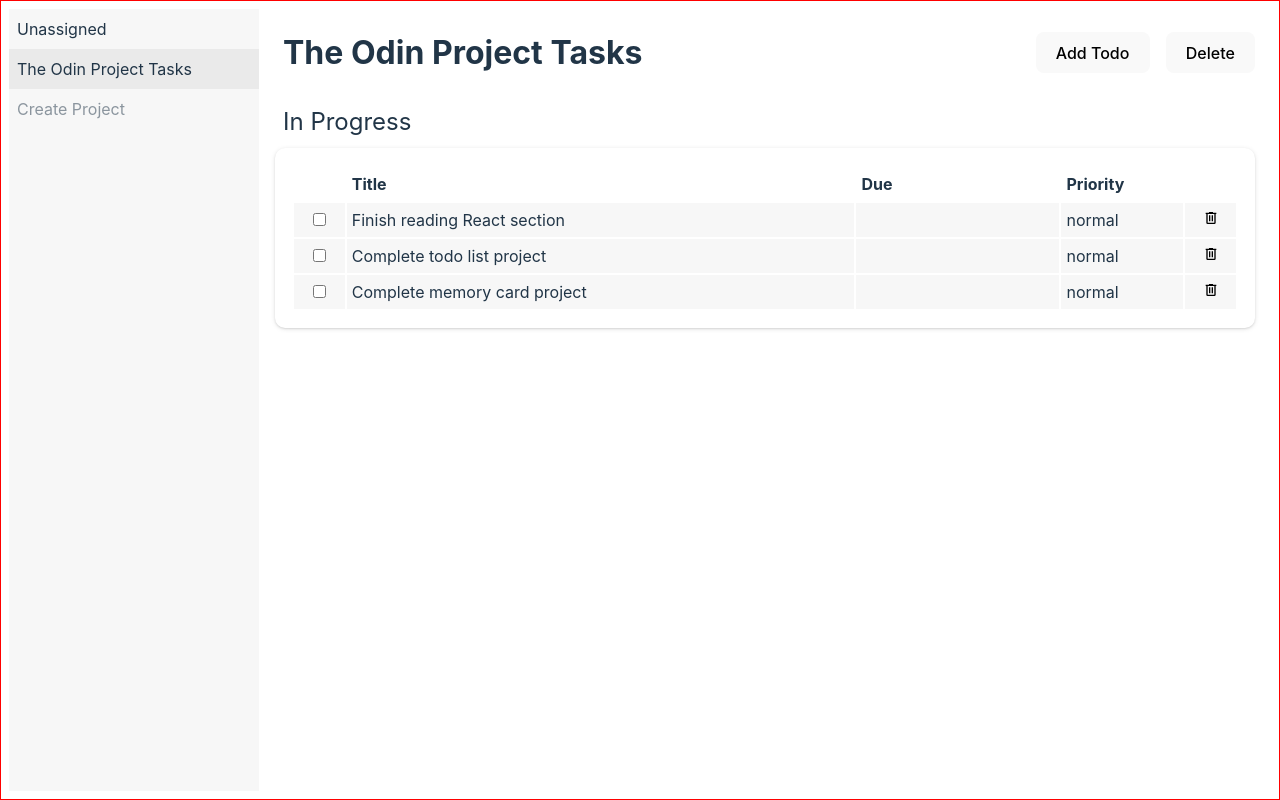
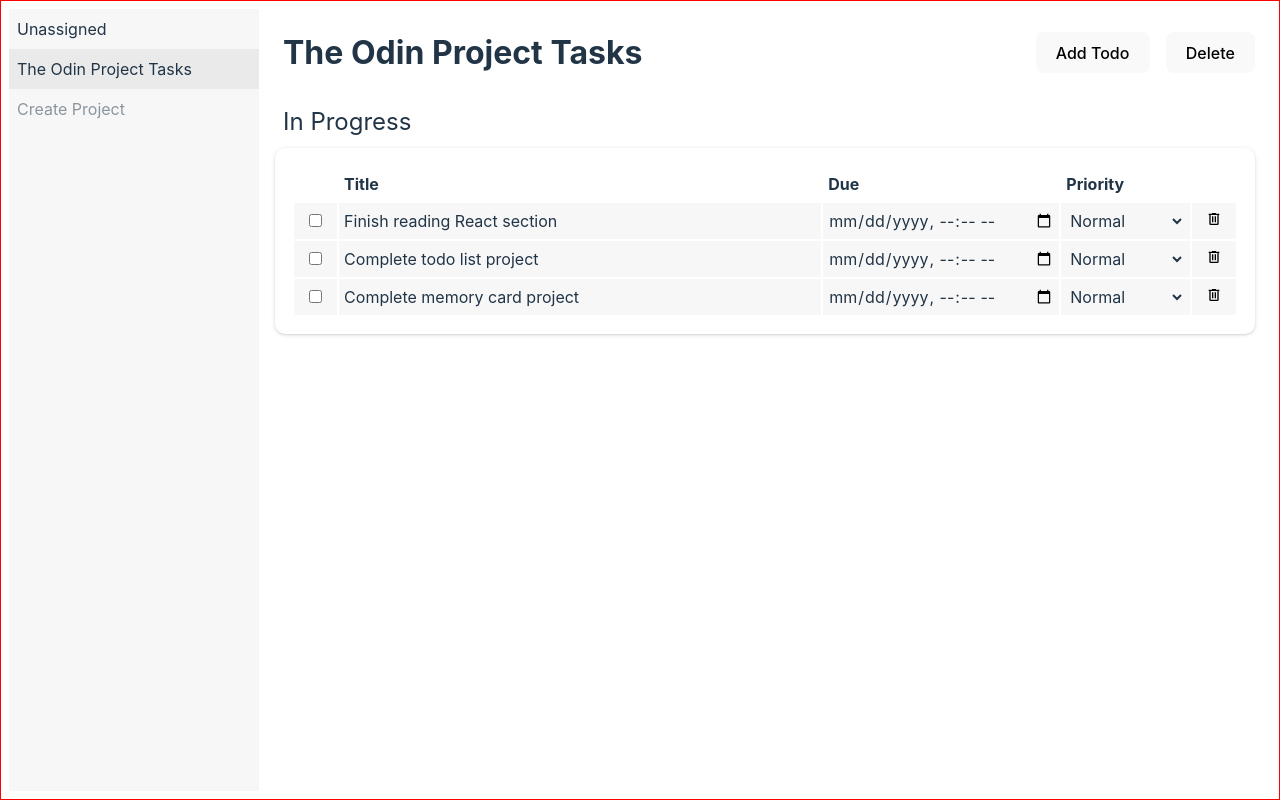
Before and after one commit to pricebenjamin/top-projects, a React (Vite) app in the folder 011-todo-list/: page / in a window 1280 px wide. Built offline with nearby package versions, Linux system fonts and the light colour scheme; the HTML template or start-up script is replaced by a standard one.

Commit message:
Simplify UX for due date and priority

```diff
--- a/011-todo-list/src/App/Components/TodoList/TodoList.css
+++ b/011-todo-list/src/App/Components/TodoList/TodoList.css
@@ -26,15 +26,11 @@
 }
 
 .todo-list table col.title {
-  width: 50%;
-}
-
-.todo-list table col.due-date {
-  width: 20%;
+  width: 60%;
 }
 
 .todo-list table col.priority {
-  width: 12%;
+  width: 15%;
 }
 
 .todo-list table col.delete {
@@ -60,30 +56,28 @@
   text-align: center;
 }
 
-.todo-list table .todo-priority {
-  display: flex;
-  justify-content: space-between;
-  align-items: center;
-  gap: 5px;
-}
-
 .todo-list table .todo-priority button {
   padding: 0 7px;
   border-radius: 3px;
 }
 
-.todo-list table input[type="date"],
+.todo-list table input[type="datetime-local"],
+.todo-list table input[type="text"] {
+  appearance: none;
+}
+
+.todo-list table .todo-priority select,
+.todo-list table input[type="datetime-local"],
 .todo-list table input[type="text"] {
   font: inherit;
   background-color: transparent;
   color: inherit;
-  appearance: none;
   border: none;
   width: 100%;
 }
 
-.todo-list table input[type="date"] {
-  font-size: 0.8rem;
+.todo-list table .todo-priority select option {
+  color: black;
 }
 
 .todo-list table input[type="text"]:focus {
--- a/011-todo-list/src/App/Components/TodoList/TodoList.tsx
+++ b/011-todo-list/src/App/Components/TodoList/TodoList.tsx
@@ -1,5 +1,4 @@
 import moment from "moment";
-import { useState } from "react";
 import { Todo } from "@components/Todo";
 import "./TodoList.css";
 import trashIcon from "@icons/trash-can-outline.svg";
@@ -17,14 +16,6 @@ export function TodoList({
   onTodoEdit,
   onTodoDelete,
 }: TodoListProps) {
-  const sortedTodos = [...todos].sort(sortByPriority);
-
-  function sortByPriority(a: Todo, b: Todo) {
-    if (a.priority === b.priority) return 0;
-    if (a.priority === "high" || b.priority === "low") return -1;
-    return 1;
-  }
-
   return (
     todos.length > 0 && (
       <div className="todo-list">
@@ -49,7 +40,7 @@ export function TodoList({
           </thead>
 
           <tbody>
-            {sortedTodos.map((todo) => (
+            {todos.map((todo) => (
               <TodoListRow
                 key={todo.id}
                 {...todo}
@@ -78,22 +69,6 @@ function TodoListRow({
   onTodoEdit,
   onTodoDelete,
 }: TodoListRowProps) {
-  const [showDateInput, setShowDateInput] = useState(false);
-  const [showPriorityInput, setShowPriorityInput] = useState(false);
-
-  function updateDueDate(event) {
-    const timestamp = event.target.valueAsNumber;
-    onTodoEdit(id, { dueDate: isNaN(timestamp) ? undefined : timestamp });
-    setShowDateInput(false);
-  }
-
-  function renderDate(timestamp: number | null) {
-    if (timestamp === null) {
-      return "Not set";
-    }
-    return moment(timestamp).fromNow();
-  }
-
   return (
     <tr>
       <td className="todo-status">
@@ -110,49 +85,27 @@ function TodoListRow({
           onChange={(event) => onTodoEdit(id, { title: event.target.value })}
         />
       </td>
-      <td
-        className="todo-date"
-        onMouseEnter={() => setShowDateInput(true)}
-        onMouseLeave={() => setShowDateInput(false)}
-      >
-        {showDateInput ? (
-          <input
-            type="date"
-            value={dueDate && moment(dueDate).format("yyyy-MM-DD")}
-            onChange={updateDueDate}
-          />
-        ) : (
-          dueDate && renderDate(dueDate)
-        )}
+      <td className="todo-date">
+        <input
+          type="datetime-local"
+          value={dueDate && moment(dueDate).utc().format("yyyy-MM-DDTHH:mm")}
+          onChange={(event) => {
+            const timestamp = event.target.valueAsNumber;
+            onTodoEdit(id, {
+              dueDate: isNaN(timestamp) ? undefined : timestamp,
+            });
+          }}
+        />
       </td>
-      <td
-        className="todo-priority"
-        onMouseEnter={() => setShowPriorityInput(true)}
-        onMouseLeave={() => setShowPriorityInput(false)}
-      >
-        {showPriorityInput && (
-          <button
-            onClick={() =>
-              onTodoEdit(id, {
-                priority: priority === "low" ? "normal" : "high",
-              })
-            }
-          >
-            ↑
-          </button>
-        )}
-        {priority}
-        {showPriorityInput && (
-          <button
-            onClick={() =>
-              onTodoEdit(id, {
-                priority: priority === "high" ? "normal" : "low",
-              })
-            }
-          >
-            ↓
-          </button>
-        )}
+      <td className="todo-priority">
+        <select
+          value={priority}
+          onChange={(event) => onTodoEdit(id, { priority: event.target.value })}
+        >
+          <option value="high">High</option>
+          <option value="normal">Normal</option>
+          <option value="low">Low</option>
+        </select>
       </td>
       <td className="todo-delete" onClick={() => onTodoDelete(id)}>
         <img src={trashIcon} alt="Delete" className="icon" />
```
